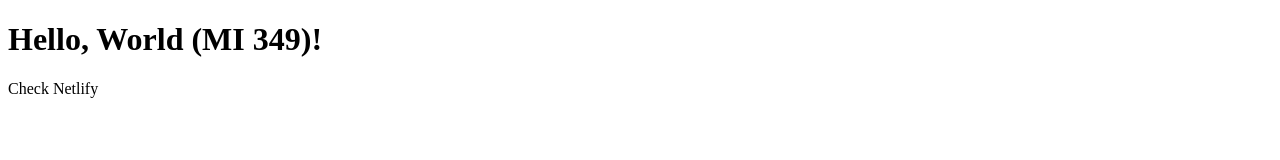
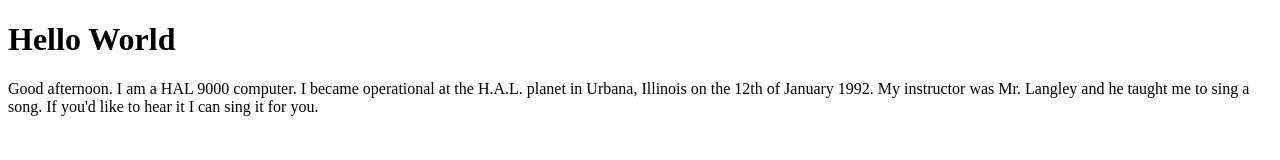
Before and after one commit to olotuolu/hello_mi349, a plain HTML site: page index.html in a window 1280 px wide. Drawn offline with Linux system fonts and the light colour scheme.

Commit message:
hello world edit

```diff
--- a/index.html
+++ b/index.html
@@ -4,10 +4,13 @@
     <meta charset="UTF-8">
     <meta http-equiv="X-UA-Compatible" content="IE=edge">
     <meta name="viewport" content="width=device-width, initial-scale=1.0">
-    <title>Hello MI 349</title>
+    <title>Hello World</title>
 </head>
 <body>
-    <h1>Hello, World (MI 349)!</h1>
-    <p>Check Netlify</p>
+<h1>Hello World</h1>
+<p>Good afternoon. I am a HAL 9000 computer. I became operational at the H.A.L.
+planet in Urbana, Illinois on the 12th of January 1992. My instructor was Mr. Langley
+and he taught me to sing a song. If you'd like to hear it I can sing it for you.</p>
+
 </body>
 </html>
```
